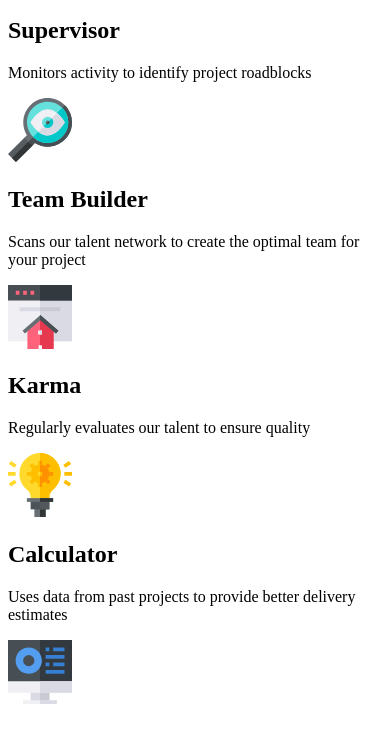
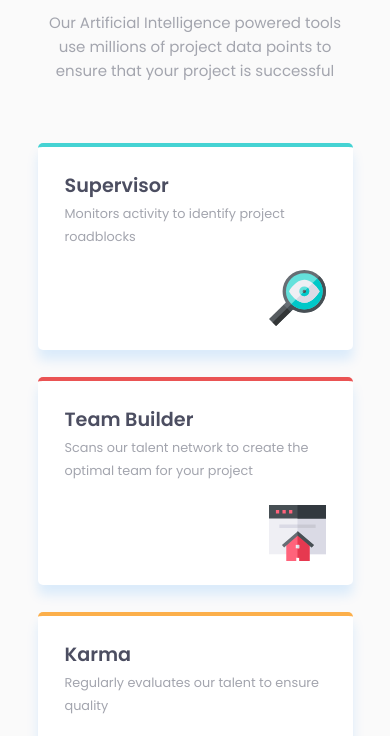
Before and after one commit to chrisvn188/four-card-feature-section, a plain HTML site: page index.html in a window 390 px wide. Shown: the part 174-910 px from the top of the page. Drawn offline with Linux system fonts and the light colour scheme.

Commit message:
Style page for both mobile and big screens

```diff
--- a/index.html
+++ b/index.html
@@ -6,6 +6,7 @@
   <link rel="icon" type="image/png" sizes="32x32" href="./images/favicon-32x32.png">
   <title>Frontend Mentor | Four card feature section</title>
   <link rel="stylesheet" href="style.css">
+  <link href="https://fonts.googleapis.com/css2?family=Poppins:wght@200;400;600&display=swap" rel="stylesheet">
 </head>
 <body>
   <main class="container">
@@ -22,45 +23,27 @@
         to ensure that your project is successful</p>
     </div>
     <div class="cards-container">
-      <article class="card">
+      <article class="card card--1 card--top-bdr-cyan">
         <h2 class="card__heading">Supervisor</h2>
         <p class="card__paragraph">Monitors activity to identify project roadblocks</p>
-        <img src="images/icon-supervisor.svg" alt="" class="card__image">
+        <img src="images/icon-supervisor.svg" alt="search icon" class="card__icon">
       </article>
-      <article class="card">
+      <article class="card card--2 card--top-bdr-red">
         <h2 class="card__heading">Team Builder</h2>
         <p class="card__paragraph">Scans our talent network to create the optimal team for your project</p>
-        <img src="images/icon-team-builder.svg" alt="" class="card__image">
+        <img src="images/icon-team-builder.svg" alt="homepage icon" class="card__icon">
       </article>
-      <article class="card">
+      <article class="card card--3 card--top-bdr-orange">
         <h2 class="card__heading">Karma</h2>
         <p class="card__paragraph">Regularly evaluates our talent to ensure quality</p>
-        <img src="images/icon-karma.svg" alt="" class="card__image">
+        <img src="images/icon-karma.svg" alt="light icon" class="card__icon">
       </article>
-      <article class="card">
+      <article class="card card--4 card--top-bdr-blue">
         <h2 class="card__heading">Calculator</h2>
         <p class="card__paragraph">Uses data from past projects to provide better delivery estimates</p>
-        <img src="images/icon-calculator.svg" alt="" class="card__image">
+        <img src="images/icon-calculator.svg" alt="computer icon" class="card__icon">
       </article>
     </div>
   </main>
-
-
-
-
-
-
-
-
-
-
-
-
-
-
-
-
-
-
 </body>
 </html>
--- a/style.css
+++ b/style.css
@@ -0,0 +1,159 @@
+:root{
+  --color-red:hsl(0, 78%, 62%);
+  --color-cyan:hsl(180, 62%, 55%);
+  --color-orange: hsl(34, 97%, 64%);
+  --color-blue:hsl(212, 86%, 64%);
+  --color-very-dark-blue:hsl(234, 12%, 34%);
+  --color-grayish-blue:hsl(229, 6%, 66%);
+  --color-very-light-gray:hsl(0, 0%, 98%);
+}
+
+*,*::before,*::after{
+  box-sizing: border-box;
+}
+
+*{
+  margin: 0;
+  padding: 0;
+}
+
+body{
+  font-family: 'Poppins', sans-serif;
+  font-size: 0.9375rem;
+  font-weight: 400;
+  line-height: 1.6;
+  padding: 6em 2em;
+  background-color:var(--color-very-light-gray);
+
+  display: grid;
+  place-items: center;
+}
+
+.container{
+  max-width: 21em;
+}
+
+@media (min-width:1140px) {
+  .container{
+    max-width: 66em;
+  }
+}
+
+.text-content{
+  text-align: center;
+}
+
+.heading > span {
+  display: block;
+  font-size: 1.5rem;
+  color:var(--color-very-dark-blue);
+}
+
+@media (min-width:1140px) {
+  .heading > span {
+    font-size: 2rem;
+  }
+}
+
+.heading--light{
+  font-weight: 200;
+}
+
+.paragraph{
+  margin-top: 1.2em;
+  color: var(--color-grayish-blue);
+}
+
+@media (min-width:1140px) {
+  .paragraph{
+    max-width: 35em;
+    margin: 0 auto;
+    margin-top: 1em;
+  }
+}
+
+.cards-container {
+  margin-top: 4em;
+  display: grid;
+  grid-template-columns: 1fr;
+  grid-gap:1.8em ;
+}
+
+@media (min-width:1140px) {
+  .cards-container{
+    grid-template-columns: repeat(3,1fr);
+    grid-row: auto auto;
+    align-items: center;
+  }
+
+  .card--1{
+    grid-column: 1 / span 1;
+    grid-row:1 / span 2;
+  }
+
+  .card--2{
+    grid-column: 2 / span 1;
+    grid-row: 1 / span 1;
+  }
+
+  .card--3{
+    grid-column: 2 / span 1;
+    grid-row: 2 / span 1;
+  }
+
+  .card--4{
+    grid-column: 3 / span 1;
+    grid-row: 1 / span 2;
+  }
+
+}
+
+.card{
+  padding: 1.6em 1.8em;
+  background-color: #fff;
+  border-radius: 5px;
+  box-shadow: 0px 10px 12px 0 rgba(0, 132, 255, 0.125);
+  display: flex;
+  flex-direction: column;
+}
+
+.card--top-bdr-cyan{
+  border-top: 4px solid var(--color-cyan);
+}
+
+.card--top-bdr-red{
+  border-top: 4px solid var(--color-red);
+}
+
+.card--top-bdr-orange{
+  border-top: 4px solid var(--color-orange);
+}
+
+.card--top-bdr-blue{
+  border-top: 4px solid var(--color-blue);
+}
+
+.card__heading{
+  font-size: 1.2rem;
+  color: var(--color-very-dark-blue);
+}
+
+.card__paragraph{
+  font-size: .8rem;
+  color: var(--color-grayish-blue);
+  line-height: 1.8;
+}
+
+@media (min-width:1140px) {
+  .card__paragraph{
+    margin-top: .3em;
+  }
+}
+
+.card__icon{
+  display: block;
+  margin-top: 1.5em;
+  max-width: 3.75em;
+  max-height: 3.75em;
+  margin-left: auto;
+}
```
